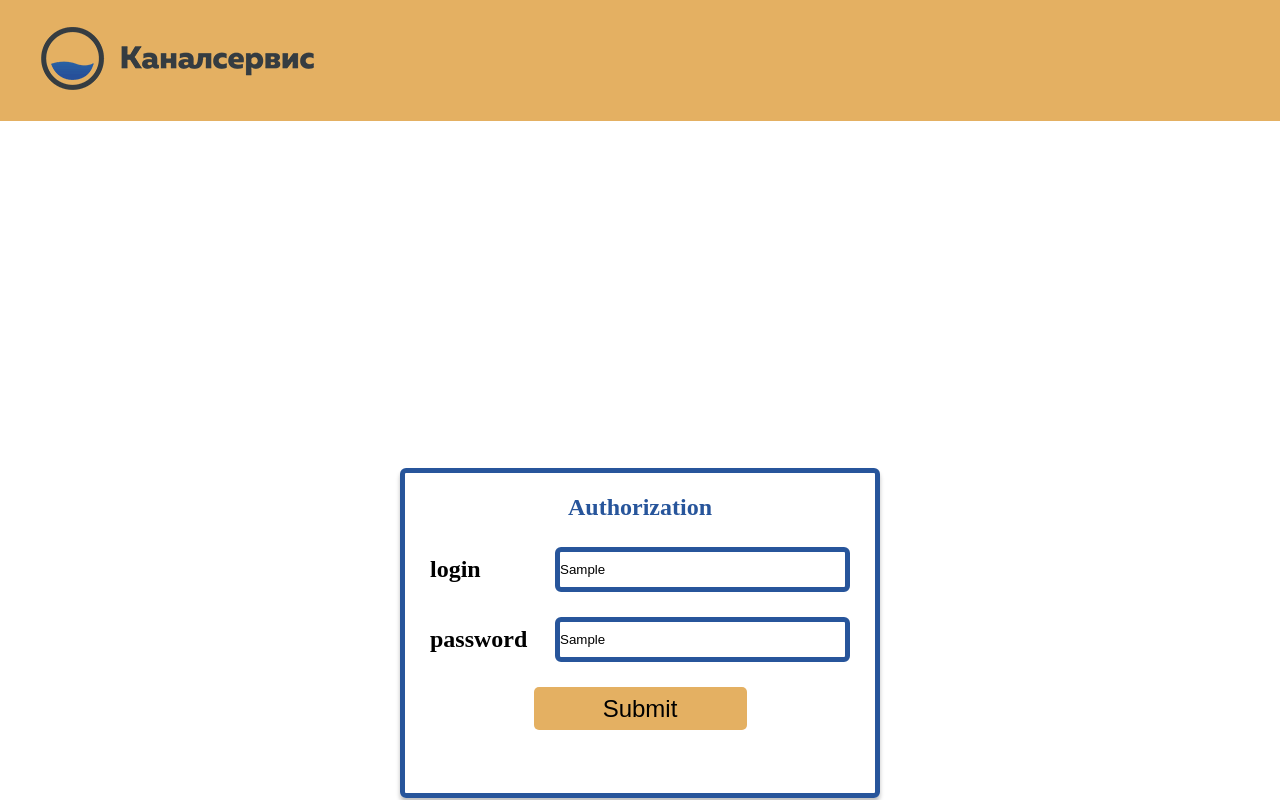
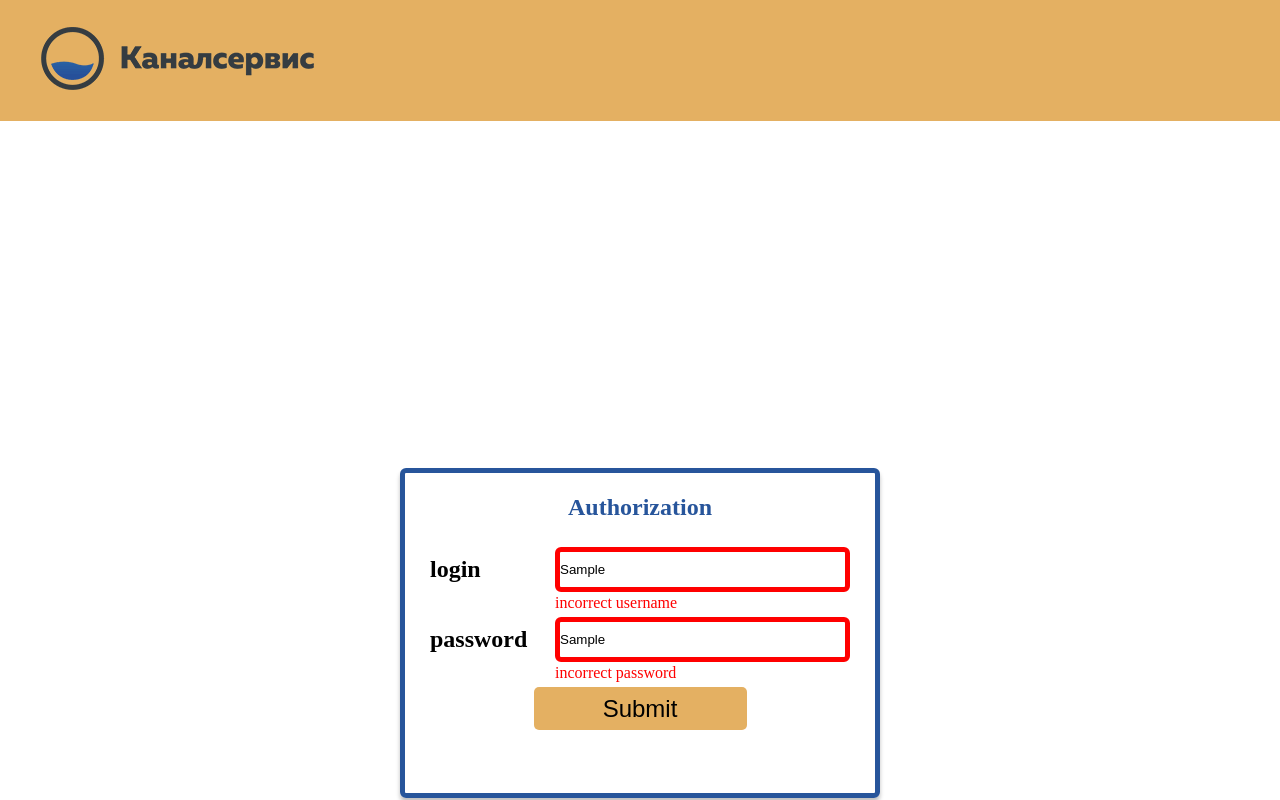
Before and after one commit to Sverxsro4nik/test-channelservise, a React (Create React App) app: page /login in a window 1280 px wide. Both pictures are taken after typing "Sample", "Sample" into the empty fields and a click on the button "Submit". Built offline with nearby package versions, Linux system fonts and the light colour scheme.

Commit message:
added error output in the login page

```diff
--- a/src/components/LoginForm.jsx
+++ b/src/components/LoginForm.jsx
@@ -2,6 +2,7 @@ import React, { useEffect, useRef } from 'react';
 import { useNavigate } from 'react-router-dom';
 import * as yup from 'yup';
 import { useFormik } from 'formik';
+import styled from 'styled-components';
 import InputContainer from './LoginPageComponents/InputContainer';
 import Label from './LoginPageComponents/Label';
 import Input from './LoginPageComponents/Input';
@@ -10,27 +11,39 @@ import getAdmin from '../data';
 import getRoutes from '../routes/routes';
 import { useAuth } from '../context/AuthProvider';
 
+const ErrorField = styled.span`
+  position: absolute;
+  left: 0;
+  bottom: -20px;
+  color: red;
+  font-weight: normal;
+  font-size: 16px;
+`;
+
+const loginValidation = (userValues) => {
+  const { username, password } = userValues;
+  return yup.object().shape({
+    username: yup.string().required('required').oneOf([username], 'incorrect username'),
+    password: yup.string().required('required').oneOf([password], ['incorrect password']),
+  });
+};
+
 const LoginForm = () => {
   const { logIn } = useAuth();
   const navidate = useNavigate();
   const usernameRef = useRef(null);
+  const admin = getAdmin();
   useEffect(() => {
     usernameRef.current.focus();
   }, []);
-
-  const validationSchema = yup.object().shape({
-    username: yup.string().required('required'),
-    password: yup.string().required('required'),
-  });
 
   const formik = useFormik({
     initialValues: {
       username: '',
       password: '',
     },
-    validationSchema,
+    validationSchema: loginValidation(admin),
     onSubmit: (values) => {
-      const admin = getAdmin();
       const { username, password } = values;
       if (admin.username === username && admin.password === password) {
         logIn(admin);
@@ -40,13 +53,14 @@ const LoginForm = () => {
   });
 
   const {
-    handleChange, handleSubmit, handleBlur, values,
+    handleChange, handleSubmit, handleBlur, values, errors, touched,
   } = formik;
 
   return (
       <form onSubmit={handleSubmit}>
         <InputContainer>
           <Label htmlFor='username'>login</Label>
+          <div style={{ position: 'relative' }}>
             <Input type="text"
               usernameRef={usernameRef}
               name='username'
@@ -55,17 +69,30 @@ const LoginForm = () => {
               onChange={handleChange}
               value={values.username}
               onBlur={handleBlur}
+              onTouchEnd={touched}
+              haveError={errors.username}
             />
+            {
+              touched && errors.username ? <ErrorField>{errors.username}</ErrorField> : null
+            }
+          </div>
         </InputContainer>
         <InputContainer>
           <Label htmlFor='password'>password</Label>
+          <div style={{ position: 'relative' }}>
             <Input type="text"
               name='password'
               id='password'
               onChange={handleChange}
               value={values.password}
               onBlur={handleBlur}
+              onTouchEnd={touched}
+              haveError={errors.password}
             />
+            {
+              touched && errors.password ? <ErrorField>{errors.password}</ErrorField> : null
+            }
+          </div>
         </InputContainer>
         <FormButton>
           Submit
--- a/src/components/LoginPageComponents/Input.js
+++ b/src/components/LoginPageComponents/Input.js
@@ -3,7 +3,7 @@ import styled from 'styled-components';
 
 const FormInput = styled.input`
   display: inline-block;
-  border: 5px solid hsl(216, 60%, 38%);
+  border: ${(props) => (props.haveError ? '5px solid red' : '5px solid hsl(216, 60%, 38%)')};
   border-radius: 6px;
   width: 295px;
   height: 45px;
@@ -14,7 +14,7 @@ const FormInput = styled.input`
 
 const Input = (props) => {
   const {
-    type, usernameRef, name, id, value, onChange, onBlur,
+    type, usernameRef, name, id, value, onChange, onBlur, haveError,
   } = props;
   return <FormInput
   type={type}
@@ -23,7 +23,8 @@ const Input = (props) => {
     id={id}
     value={value}
     onChange={onChange}
-    onBlur={onBlur} />;
+    onBlur={onBlur}
+    haveError={haveError} />;
 };
 
 export default Input;
```
Lines whose indentation alone changed are shown as unchanged.
